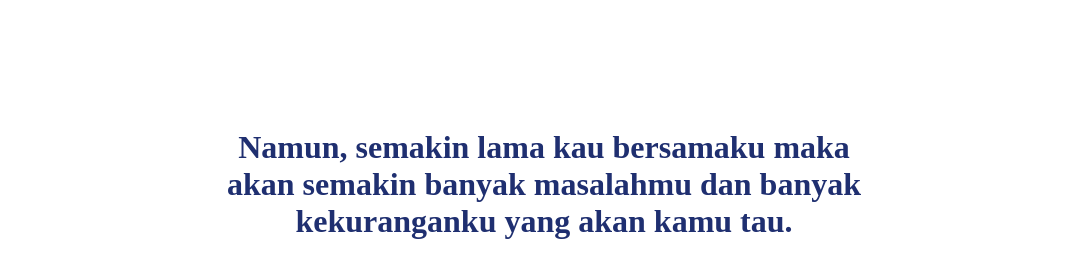
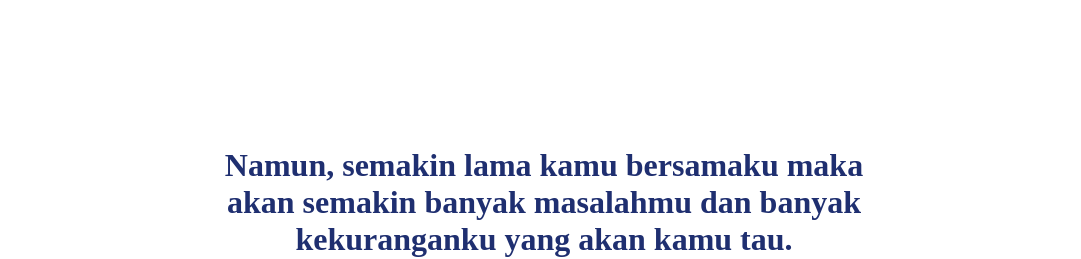
Before and after one commit to Alliyyu/erulsayangagan.github.io, a plain HTML site: page index.html in a window 1280 px wide. Shown: the part 2760-3019 px from the top of the page, without its empty margins (96-1177 px from the left). Drawn offline with nearby package versions, Linux system fonts and the light colour scheme.

Commit message:
Update index.html

```diff
--- a/index.html
+++ b/index.html
@@ -146,6 +146,7 @@
                             Terkadang kamu membuatku terbang bahkan sampai melayang. Tapi pada akhirnya kamu juga
                             membuat ku jatuh, bahkan sangat jatuh. Aku benar-benar jatuh, jatuh dalam cintamu. Semoga
                             rasamu atau rasaku akan selalu tetap terjaga. <br>
+                            <br>
                             - Aliyyu Gani (Terjebak Nostalgia)
                         </p>
                     </div>
@@ -331,7 +332,7 @@
                 <span>Namun,</span>
                 <span>semakin</span>
                 <span>lama</span>
-                <span>kau</span>
+                <span>kamu</span>
                 <span>bersamaku</span>
                 <span>maka</span>
                 <span>akan</span>
```
